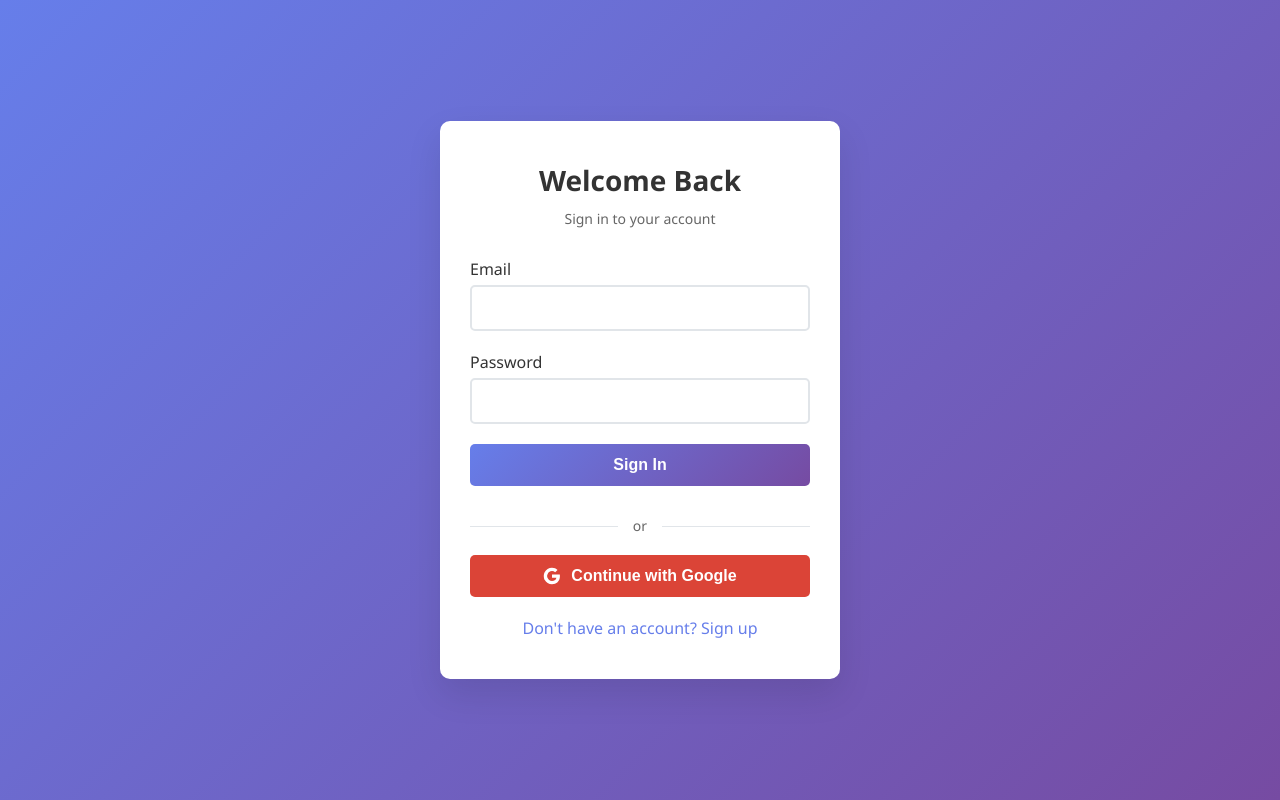
After one commit to aarogya23/JWTToken, a Spring Boot app: page /login.html in a window 1280 px wide. The commit adds this page. Run offline with Spring Boot 4, Linux system fonts and the light colour scheme; some of the project's set-up classes (security, data sources, template engines, error pages and the like) are left out, and stand-ins take their place.

Commit message:
Update on the html page and authetication process

```diff
--- a/JWTToken/src/main/java/com/project/JWTToken/config/SecurityConfig.java
+++ b/JWTToken/src/main/java/com/project/JWTToken/config/SecurityConfig.java
@@ -38,7 +38,7 @@ public class SecurityConfig {
 
             // Authorization rules
             .authorizeHttpRequests(auth -> auth
-                .requestMatchers("/auth/**", "/oauth2/**", "/login/**", "/ws/**", "/login.html", "/chat.html", "/css/**", "/js/**", "/images/**").permitAll()
+                .requestMatchers("/auth/**", "/oauth2/**", "/login/**", "/ws/**", "/index.html", "/login.html", "/chat.html", "/css/**", "/js/**", "/images/**").permitAll()
                 .anyRequest().authenticated()
             )
 
--- /dev/null
+++ b/JWTToken/src/main/resources/static/login.html
@@ -0,0 +1,449 @@
+<!DOCTYPE html>
+<html lang="en">
+<head>
+    <meta charset="UTF-8">
+    <meta name="viewport" content="width=device-width, initial-scale=1.0">
+    <title>JWT Authentication - Login</title>
+    <style>
+        * {
+            margin: 0;
+            padding: 0;
+            box-sizing: border-box;
+        }
+
+        body {
+            font-family: 'Segoe UI', Tahoma, Geneva, Verdana, sans-serif;
+            background: linear-gradient(135deg, #667eea 0%, #764ba2 100%);
+            min-height: 100vh;
+            display: flex;
+            align-items: center;
+            justify-content: center;
+            padding: 20px;
+        }
+
+        .container {
+            background: white;
+            border-radius: 10px;
+            box-shadow: 0 15px 35px rgba(0, 0, 0, 0.1);
+            overflow: hidden;
+            width: 100%;
+            max-width: 400px;
+        }
+
+        .form-container {
+            padding: 40px 30px;
+        }
+
+        .logo {
+            text-align: center;
+            margin-bottom: 30px;
+        }
+
+        .logo h1 {
+            color: #333;
+            font-size: 28px;
+            margin-bottom: 10px;
+        }
+
+        .logo p {
+            color: #666;
+            font-size: 14px;
+        }
+
+        .form-group {
+            margin-bottom: 20px;
+        }
+
+        .form-group label {
+            display: block;
+            margin-bottom: 5px;
+            color: #333;
+            font-weight: 500;
+        }
+
+        .form-group input {
+            width: 100%;
+            padding: 12px 15px;
+            border: 2px solid #e1e5e9;
+            border-radius: 5px;
+            font-size: 16px;
+            transition: border-color 0.3s ease;
+        }
+
+        .form-group input:focus {
+            outline: none;
+            border-color: #667eea;
+        }
+
+        .btn {
+            width: 100%;
+            padding: 12px 15px;
+            border: none;
+            border-radius: 5px;
+            font-size: 16px;
+            font-weight: 600;
+            cursor: pointer;
+            transition: all 0.3s ease;
+            margin-bottom: 10px;
+        }
+
+        .btn-primary {
+            background: linear-gradient(135deg, #667eea 0%, #764ba2 100%);
+            color: white;
+        }
+
+        .btn-primary:hover {
+            transform: translateY(-2px);
+            box-shadow: 0 5px 15px rgba(102, 126, 234, 0.4);
+        }
+
+        .btn-google {
+            background: #db4437;
+            color: white;
+            display: flex;
+            align-items: center;
+            justify-content: center;
+            gap: 10px;
+        }
+
+        .btn-google:hover {
+            background: #c23321;
+        }
+
+        .divider {
+            text-align: center;
+            margin: 20px 0;
+            position: relative;
+            color: #666;
+            font-size: 14px;
+        }
+
+        .divider::before {
+            content: '';
+            position: absolute;
+            top: 50%;
+            left: 0;
+            right: 0;
+            height: 1px;
+            background: #e1e5e9;
+        }
+
+        .divider span {
+            background: white;
+            padding: 0 15px;
+            position: relative;
+            z-index: 1;
+        }
+
+        .switch-form {
+            text-align: center;
+            margin-top: 20px;
+        }
+
+        .switch-form a {
+            color: #667eea;
+            text-decoration: none;
+            font-weight: 500;
+        }
+
+        .switch-form a:hover {
+            text-decoration: underline;
+        }
+
+        .alert {
+            padding: 12px 15px;
+            border-radius: 5px;
+            margin-bottom: 20px;
+            display: none;
+        }
+
+        .alert-error {
+            background-color: #f8d7da;
+            color: #721c24;
+            border: 1px solid #f5c6cb;
+        }
+
+        .alert-success {
+            background-color: #d4edda;
+            color: #155724;
+            border: 1px solid #c3e6cb;
+        }
+
+        .loading {
+            display: none;
+            text-align: center;
+            margin-top: 10px;
+        }
+
+        .spinner {
+            border: 2px solid #f3f3f3;
+            border-top: 2px solid #667eea;
+            border-radius: 50%;
+            width: 20px;
+            height: 20px;
+            animation: spin 1s linear infinite;
+            display: inline-block;
+            margin-right: 10px;
+        }
+
+        @keyframes spin {
+            0% { transform: rotate(0deg); }
+            100% { transform: rotate(360deg); }
+        }
+
+        .hidden {
+            display: none;
+        }
+    </style>
+</head>
+<body>
+    <div class="container">
+        <!-- Login Form -->
+        <div id="login-form" class="form-container">
+            <div class="logo">
+                <h1>Welcome Back</h1>
+                <p>Sign in to your account</p>
+            </div>
+
+            <div id="alert" class="alert"></div>
+
+            <form id="loginForm">
+                <div class="form-group">
+                    <label for="login-email">Email</label>
+                    <input type="email" id="login-email" required>
+                </div>
+
+                <div class="form-group">
+                    <label for="login-password">Password</label>
+                    <input type="password" id="login-password" required>
+                </div>
+
+                <button type="submit" class="btn btn-primary" id="login-btn">
+                    <span id="login-text">Sign In</span>
+                </button>
+            </form>
+
+            <div class="divider">
+                <span>or</span>
+            </div>
+
+            <button class="btn btn-google" onclick="googleLogin()">
+                <svg width="18" height="18" viewBox="0 0 24 24">
+                    <path fill="currentColor" d="M22.56 12.25c0-.78-.07-1.53-.2-2.25H12v4.26h5.92c-.26 1.37-1.04 2.53-2.21 3.31v2.77h3.57c2.08-1.92 3.28-4.74 3.28-8.09z"/>
+                    <path fill="currentColor" d="M12 23c2.97 0 5.46-.98 7.28-2.66l-3.57-2.77c-.98.66-2.23 1.06-3.71 1.06-2.86 0-5.29-1.93-6.16-4.53H2.18v2.84C3.99 20.53 7.7 23 12 23z"/>
+                    <path fill="currentColor" d="M5.84 14.09c-.22-.66-.35-1.36-.35-2.09s.13-1.43.35-2.09V7.07H2.18C1.43 8.55 1 10.22 1 12s.43 3.45 1.18 4.93l2.85-2.22.81-.62z"/>
+                    <path fill="currentColor" d="M12 5.38c1.62 0 3.06.56 4.21 1.64l3.15-3.15C17.45 2.09 14.97 1 12 1 7.7 1 3.99 3.47 2.18 7.07l3.66 2.84c.87-2.6 3.3-4.53 6.16-4.53z"/>
+                </svg>
+                Continue with Google
+            </button>
+
+            <div class="switch-form">
+                <a href="#" onclick="showRegisterForm()">Don't have an account? Sign up</a>
+            </div>
+        </div>
+
+        <!-- Register Form -->
+        <div id="register-form" class="form-container hidden">
+            <div class="logo">
+                <h1>Create Account</h1>
+                <p>Join us today</p>
+            </div>
+
+            <div id="register-alert" class="alert"></div>
+
+            <form id="registerForm">
+                <div class="form-group">
+                    <label for="register-fullname">Full Name</label>
+                    <input type="text" id="register-fullname" required>
+                </div>
+
+                <div class="form-group">
+                    <label for="register-email">Email</label>
+                    <input type="email" id="register-email" required>
+                </div>
+
+                <div class="form-group">
+                    <label for="register-password">Password</label>
+                    <input type="password" id="register-password" required minlength="6">
+                </div>
+
+                <button type="submit" class="btn btn-primary" id="register-btn">
+                    <span id="register-text">Create Account</span>
+                </button>
+            </form>
+
+            <div class="divider">
+                <span>or</span>
+            </div>
+
+            <button class="btn btn-google" onclick="googleLogin()">
+                <svg width="18" height="18" viewBox="0 0 24 24">
+                    <path fill="currentColor" d="M22.56 12.25c0-.78-.07-1.53-.2-2.25H12v4.26h5.92c-.26 1.37-1.04 2.53-2.21 3.31v2.77h3.57c2.08-1.92 3.28-4.74 3.28-8.09z"/>
+                    <path fill="currentColor" d="M12 23c2.97 0 5.46-.98 7.28-2.66l-3.57-2.77c-.98.66-2.23 1.06-3.71 1.06-2.86 0-5.29-1.93-6.16-4.53H2.18v2.84C3.99 20.53 7.7 23 12 23z"/>
+                    <path fill="currentColor" d="M5.84 14.09c-.22-.66-.35-1.36-.35-2.09s.13-1.43.35-2.09V7.07H2.18C1.43 8.55 1 10.22 1 12s.43 3.45 1.18 4.93l2.85-2.22.81-.62z"/>
+                    <path fill="currentColor" d="M12 5.38c1.62 0 3.06.56 4.21 1.64l3.15-3.15C17.45 2.09 14.97 1 12 1 7.7 1 3.99 3.47 2.18 7.07l3.66 2.84c.87-2.6 3.3-4.53 6.16-4.53z"/>
+                </svg>
+                Continue with Google
+            </button>
+
+            <div class="switch-form">
+                <a href="#" onclick="showLoginForm()">Already have an account? Sign in</a>
+            </div>
+        </div>
+    </div>
+
+    <script>
+        // Check for OAuth2 token in URL
+        const urlParams = new URLSearchParams(window.location.search);
+        const tokenFromUrl = urlParams.get('token');
+        if (tokenFromUrl) {
+            localStorage.setItem('jwtToken', tokenFromUrl);
+            // Remove token from URL
+            window.history.replaceState({}, document.title, window.location.pathname);
+            // Redirect to chat
+            window.location.href = '/chat.html';
+        }
+
+        // Check if already logged in
+        const storedToken = localStorage.getItem('jwtToken');
+        if (storedToken) {
+            // Redirect to chat if already authenticated
+            window.location.href = '/chat.html';
+        }
+
+        // Login Form Handler
+        document.getElementById('loginForm').addEventListener('submit', async function(e) {
+            e.preventDefault();
+
+            const email = document.getElementById('login-email').value;
+            const password = document.getElementById('login-password').value;
+
+            showLoading('login-btn', 'login-text', true);
+
+            try {
+                const response = await fetch('/auth/login', {
+                    method: 'POST',
+                    headers: {
+                        'Content-Type': 'application/json',
+                    },
+                    body: JSON.stringify({ email, password }),
+                });
+
+                const data = await response.json();
+
+                if (response.ok && data.token) {
+                    localStorage.setItem('jwtToken', data.token);
+                    showAlert('Login successful! Redirecting...', 'success');
+                    setTimeout(() => {
+                        window.location.href = '/chat.html';
+                    }, 1000);
+                } else {
+                    showAlert(data.message || 'Login failed. Please check your credentials.', 'error');
+                }
+            } catch (error) {
+                console.error('Error:', error);
+                showAlert('Network error. Please try again.', 'error');
+            } finally {
+                showLoading('login-btn', 'login-text', false);
+            }
+        });
+
+        // Register Form Handler
+        document.getElementById('registerForm').addEventListener('submit', async function(e) {
+            e.preventDefault();
+
+            const fullName = document.getElementById('register-fullname').value;
+            const email = document.getElementById('register-email').value;
+            const password = document.getElementById('register-password').value;
+
+            showLoading('register-btn', 'register-text', true);
+
+            try {
+                const response = await fetch('/auth/signup', {
+                    method: 'POST',
+                    headers: {
+                        'Content-Type': 'application/json',
+                    },
+                    body: JSON.stringify({
+                        fullName,
+                        email,
+                        password
+                    }),
+                });
+
+                if (response.ok) {
+                    showAlert('Registration successful! Please login with your credentials.', 'success');
+                    setTimeout(() => {
+                        showLoginForm();
+                    }, 2000);
+                } else {
+                    const errorData = await response.json();
+                    showAlert(errorData.message || 'Registration failed. Please try again.', 'error');
+                }
+            } catch (error) {
+                console.error('Error:', error);
+                showAlert('Network error. Please try again.', 'error');
+            } finally {
+                showLoading('register-btn', 'register-text', false);
+            }
+        });
+
+        // Google OAuth2 Login
+        function googleLogin() {
+            window.location.href = '/oauth2/authorization/google';
+        }
+
+        // Form Switching
+        function showRegisterForm() {
+            document.getElementById('login-form').classList.add('hidden');
+            document.getElementById('register-form').classList.remove('hidden');
+            clearAlerts();
+        }
+
+        function showLoginForm() {
+            document.getElementById('register-form').classList.add('hidden');
+            document.getElementById('login-form').classList.remove('hidden');
+            clearAlerts();
+        }
+
+        // Utility Functions
+        function showAlert(message, type) {
+            const alertDiv = document.getElementById('alert');
+            const registerAlertDiv = document.getElementById('register-alert');
+
+            alertDiv.className = `alert alert-${type}`;
+            alertDiv.textContent = message;
+            alertDiv.style.display = 'block';
+
+            registerAlertDiv.className = `alert alert-${type}`;
+            registerAlertDiv.textContent = message;
+            registerAlertDiv.style.display = 'block';
+        }
+
+        function clearAlerts() {
+            document.getElementById('alert').style.display = 'none';
+            document.getElementById('register-alert').style.display = 'none';
+        }
+
+        function showLoading(buttonId, textId, show) {
+            const button = document.getElementById(buttonId);
+            const textSpan = document.getElementById(textId);
+
+            if (show) {
+                button.disabled = true;
+                textSpan.innerHTML = '<span class="spinner"></span>Processing...';
+            } else {
+                button.disabled = false;
+                textSpan.textContent = buttonId === 'login-btn' ? 'Sign In' : 'Create Account';
+            }
+        }
+
+        // Clear alerts when switching forms
+        document.getElementById('login-email').addEventListener('input', clearAlerts);
+        document.getElementById('login-password').addEventListener('input', clearAlerts);
+        document.getElementById('register-fullname').addEventListener('input', clearAlerts);
+        document.getElementById('register-email').addEventListener('input', clearAlerts);
+        document.getElementById('register-password').addEventListener('input', clearAlerts);
+    </script>
+</body>
+</html>
```
Also changed, not shown: JWTToken/src/main/java/com/project/JWTToken/controller/AuthenticationController.java (+24 -4 lines), JWTToken/src/main/resources/static/chat.html (+23 -80 lines), JWTToken/src/main/resources/static/index.html (added, +65 -0 lines), README.md.
